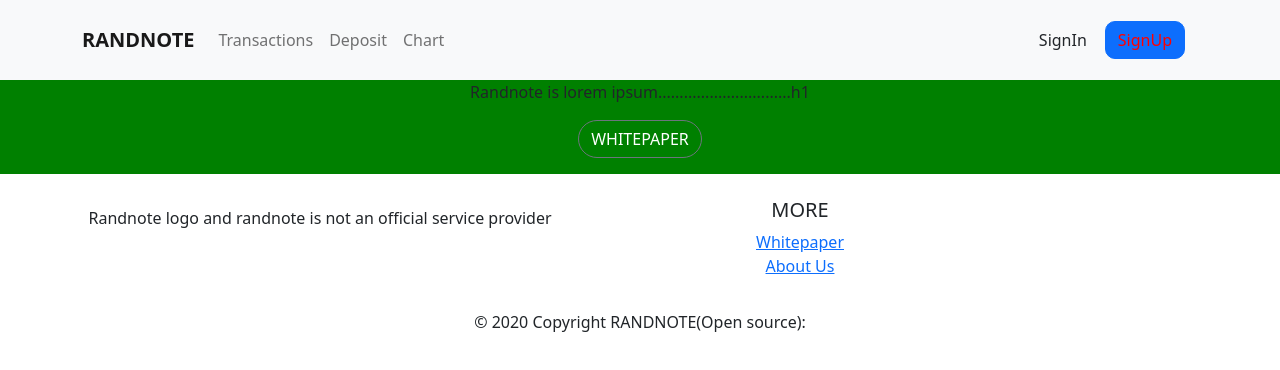
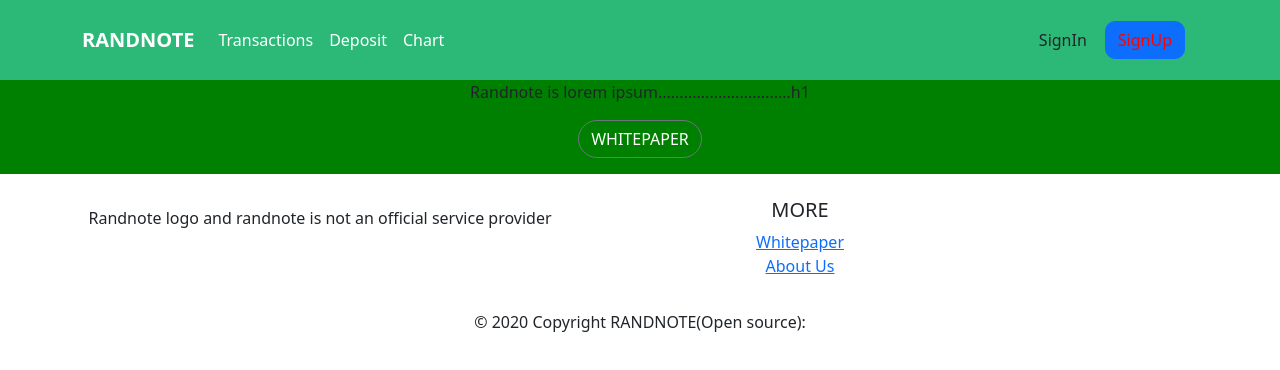
Before and after one commit to randnote/randnote-exchange, a Next.js app: page / in a window 1280 px wide. Shown: the top 370 px of the page. Built offline with nearby package versions, Linux system fonts and the light colour scheme.

Commit message:
completed navbar

```diff
--- a/pages/components/Navbar.tsx
+++ b/pages/components/Navbar.tsx
@@ -2,12 +2,10 @@ import React, { useState, useEffect } from "react";
 import GetLocalStorage from "./authentication/localstorage";
 import Link from "next/link";
 
-
 import Container from "react-bootstrap/Container";
 import Nav from "react-bootstrap/Nav";
 import Navbar from "react-bootstrap/Navbar";
-import NavDropdown from "react-bootstrap/NavDropdown";
-import {Button} from 'react-bootstrap';
+import { Button } from "react-bootstrap";
 
 // style imports:
 import styles from "../../styles/Navbar.module.scss";
@@ -27,20 +25,19 @@ export const AuthenticatedNavbar = (props: any) => {
 		}
 	}, []);
 
-
 	return (
-		<Navbar bg="light" expand="lg">
+		<Navbar  expand="lg" className={`${styles.authNavStyles}`}>
 			<Container>
-				<Navbar.Brand href="/">
+				<Navbar.Brand className={styles.navbarBrand} href="/">
 					<b>RANDNOTE</b>
 				</Navbar.Brand>
 				<Navbar.Toggle aria-controls="basic-navbar-nav" />
 
-				<Navbar.Collapse id="basic-navbar-nav">
-					<Nav className="me-auto">
-						<Nav.Link href="/transactions">Transactions</Nav.Link>
-						<Nav.Link href="/deposit">Deposit</Nav.Link>
-						<Nav.Link href="/chart">Chart</Nav.Link>
+				<Navbar.Collapse className={styles.collapse} id="basic-navbar-nav">
+					<Nav className={`${styles.nav} me-auto`} >
+						<Nav.Link className={styles.navLink} href="/transactions">Transactions</Nav.Link>
+						<Nav.Link className={styles.navLink} href="/deposit">Deposit</Nav.Link>
+						<Nav.Link className={styles.navLink} href="/chart">Chart</Nav.Link>
 					</Nav>
 
 					{isAuthenticated ? (
--- a/styles/Navbar.module.scss
+++ b/styles/Navbar.module.scss
@@ -2,6 +2,20 @@
 
 .authNavStyles{
     background-color: $color-primary-green;
+    // color: white;
+    // background-color: $background-color-green;
+    // background-color: green;
 
-    // background-color: $background-color-green;
+    .navbarBrand{
+        color: white;
+    }
+
+    .collapse{
+        .nav{
+            .navLink{
+                color: white;
+            }
+        }
+    }
+
 }
```
